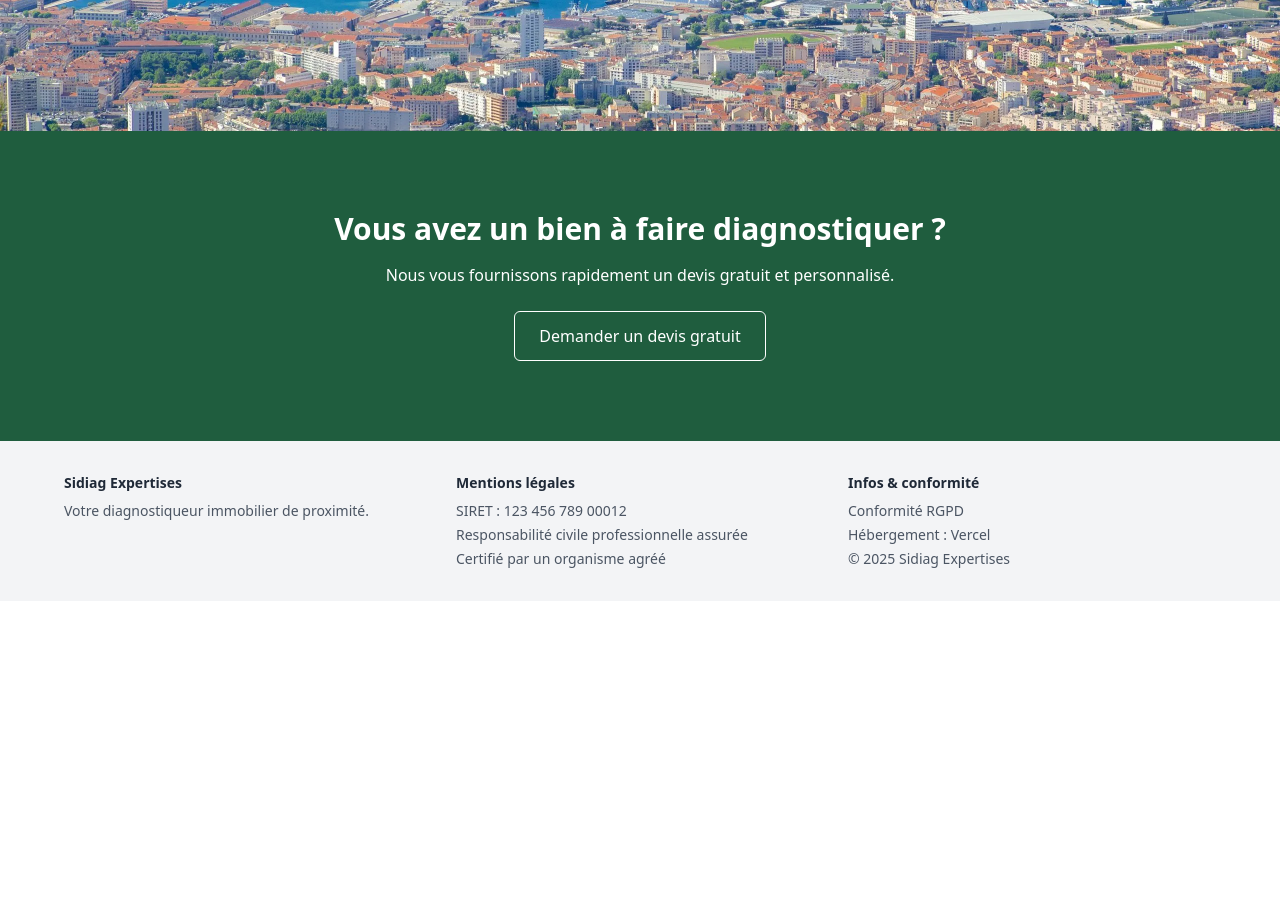
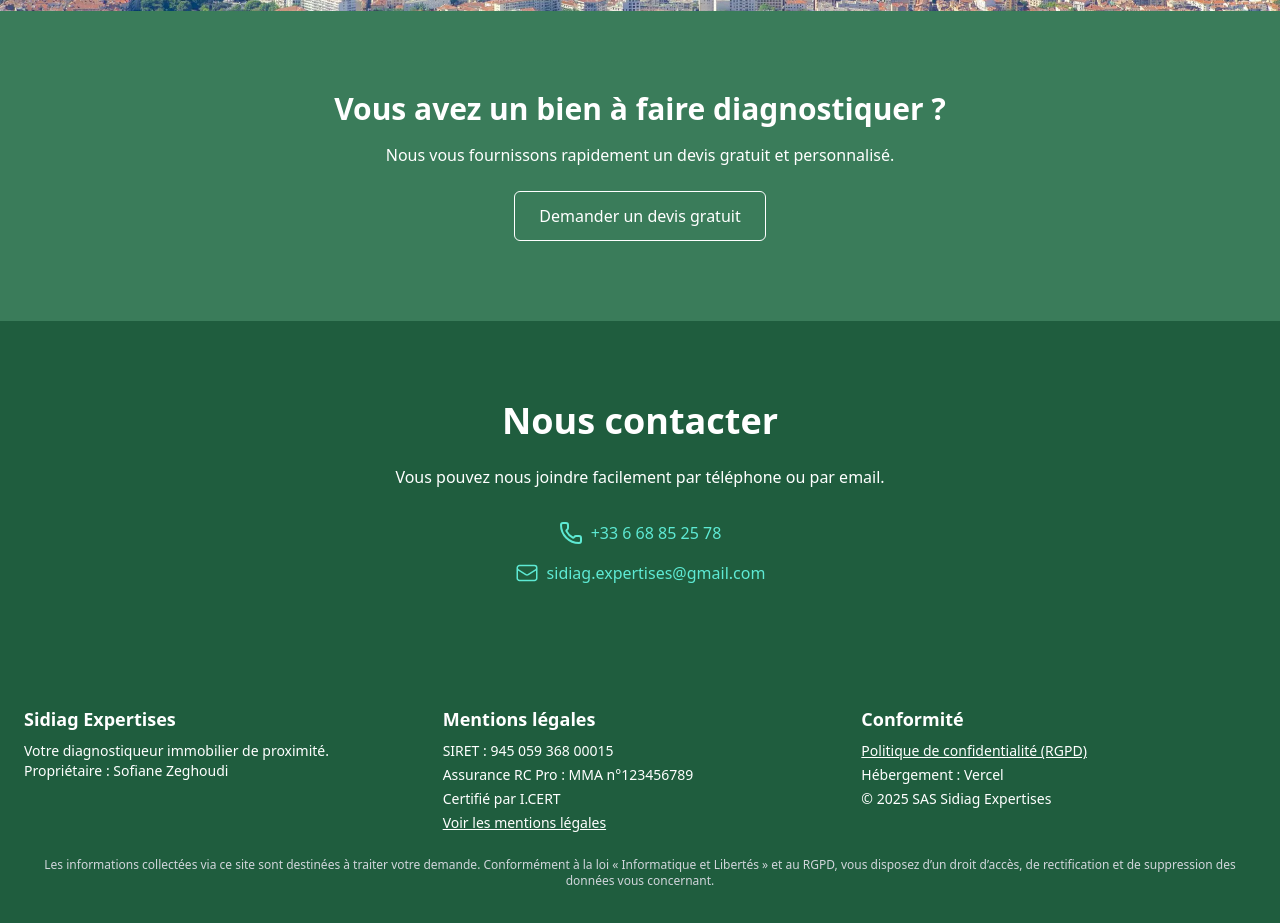
Before and after one commit to Adrien-Margarita/sidiag-expertises, a React (Vite) app: page / in a window 1280 px wide. Shown: the part 3180-4103 px from the top of the page. Before the commit the page ends 3781 px from the top, so only its background shows below. Built offline with nearby package versions, Linux system fonts and the light colour scheme.

Commit message:
Modification on Footer and add Privacy policy and Legal Notice page, add contact page

```diff
--- a/package.json
+++ b/package.json
@@ -8,6 +8,7 @@
     "tw-init": "tailwindcss init -p"
   },
   "dependencies": {
+    "@heroicons/react": "^2.2.0",
     "@types/react-router-dom": "^5.3.3",
     "axios": "^1.10.0",
     "lucide-react": "^0.514.0",
--- a/src/components/Footer.tsx
+++ b/src/components/Footer.tsx
@@ -1,29 +1,48 @@
 export default function Footer() {
   return (
-    <footer className="bg-gray-100 text-sm text-gray-600 px-6 py-8">
-      <div className="max-w-6xl mx-auto grid gap-6 md:grid-cols-2 lg:grid-cols-3">
+    <footer className="bg-sidiag-dark text-white text-sm px-6 py-10">
+      <div className="max-w-7xl mx-auto grid gap-6 md:grid-cols-3">
         <div>
-          <h3 className="font-semibold text-gray-800 mb-2">Sidiag Expertises</h3>
+          <h3 className="font-semibold text-lg mb-2">Sidiag Expertises</h3>
           <p>Votre diagnostiqueur immobilier de proximité.</p>
+          <p>Propriétaire : Sofiane Zeghoudi</p>
         </div>
 
         <div>
-          <h4 className="font-semibold text-gray-800 mb-2">Mentions légales</h4>
+          <h4 className="font-semibold text-lg mb-2">Mentions légales</h4>
           <ul className="space-y-1">
-            <li>SIRET : 123 456 789 00012</li>
-            <li>Responsabilité civile professionnelle assurée</li>
-            <li>Certifié par un organisme agréé</li>
+            <li>SIRET : 945 059 368 00015</li>
+            <li>Assurance RC Pro : MMA n°123456789</li>
+            <li>Certifié par I.CERT</li>
+            <li>
+              <a
+                href="/mentions-legales"
+                className="underline hover:text-sidiag-light"
+              >
+                Voir les mentions légales
+              </a>
+            </li>
           </ul>
         </div>
 
         <div>
-          <h4 className="font-semibold text-gray-800 mb-2">Infos & conformité</h4>
+          <h4 className="font-semibold text-lg mb-2">Conformité</h4>
           <ul className="space-y-1">
-            <li>Conformité RGPD</li>
+            <li>
+              <a
+                href="/politique-confidentialite"
+                className="underline hover:text-sidiag-light"
+              >
+                Politique de confidentialité (RGPD)
+              </a>
+            </li>
             <li>Hébergement : Vercel</li>
-            <li>&copy; {new Date().getFullYear()} Sidiag Expertises</li>
+            <li>&copy; {new Date().getFullYear()} SAS Sidiag Expertises</li>
           </ul>
         </div>
+      </div>
+      <div className="mt-6 text-center text-xs text-gray-300">
+        Les informations collectées via ce site sont destinées à traiter votre demande. Conformément à la loi « Informatique et Libertés » et au RGPD, vous disposez d’un droit d’accès, de rectification et de suppression des données vous concernant.
       </div>
     </footer>
   );
--- a/src/components/Header.tsx
+++ b/src/components/Header.tsx
@@ -5,9 +5,9 @@ export default function Header() {
   const [menuOpen, setMenuOpen] = useState(false);
   const navLinks = [
     { name: "Accueil", href: "/" },
-    { name: "Services", href: "#services" },
-    { name: "Qui sommes-nous ?", href: "#about" },
-    { name: "Contact", href: "#contact" },
+    { name: "Services", href: "/#services" },
+    { name: "Qui sommes-nous ?", href: "/#about" },
+    { name: "Contact", href: "/contact" },
   ];
 
   return (
--- /dev/null
+++ b/src/components/ScrollToHash.tsx
@@ -0,0 +1,17 @@
+import { useEffect } from "react";
+import { useLocation } from "react-router-dom";
+
+export default function ScrollToHash() {
+  const location = useLocation();
+
+  useEffect(() => {
+    if (location.hash) {
+      const el = document.querySelector(location.hash);
+      if (el) {
+        el.scrollIntoView({ behavior: "smooth" });
+      }
+    }
+  }, [location]);
+
+  return null;
+}
--- a/src/main.tsx
+++ b/src/main.tsx
@@ -5,14 +5,22 @@ import App from './App';
 import Thanks from './pages/Thanks';
 import Layout from './components/Layout';
 import './styles/index.css';
+import ContactPage from './pages/Contact';
+import ScrollToHash from './components/ScrollToHash';
+import LegalNotices from './pages/LegalNotices';
+import PrivacyPolicy from './pages/PrivacyPolicy';
 
 ReactDOM.createRoot(document.getElementById('root')!).render(
   <React.StrictMode>
     <BrowserRouter>
+    <ScrollToHash />
       <Layout>
         <Routes>
           <Route path="/" element={<App />} />
           <Route path="/merci" element={<Thanks />} />
+          <Route path="/contact" element={<ContactPage />} />
+          <Route path="/mentions-legales" element={<LegalNotices />} />
+          <Route path="/politique-confidentialite" element={<PrivacyPolicy />} />
         </Routes>
       </Layout>
     </BrowserRouter>
--- /dev/null
+++ b/src/pages/Contact.tsx
@@ -0,0 +1,51 @@
+import { PhoneIcon, EnvelopeIcon } from '@heroicons/react/24/outline';
+import QuoteForm from '../components/QuoteForm';
+
+export default function ContactPage() {
+  return (
+    <main className="mt-16">
+        {/* Image de couverture */}
+      <div>
+        <img
+        src="./contact.webp"
+        alt="maison en croquis avec DPE"
+        className="w-full h-[30vh] object-cover"
+        />
+      </div>
+      {/* Section Informations de contact */}
+      <section className="bg-sidiag-dark text-white px-6 py-20">
+        <div className="max-w-3xl mx-auto text-center">
+          <h1 className="text-2xl md:text-4xl font-bold mb-6">Nous contacter</h1>
+          <p className="mb-8 text-sm md:text-base">
+            Vous pouvez nous joindre facilement par téléphone ou par email.
+          </p>
+          <div className="flex flex-col items-center space-y-4">
+            {/* Numéro de téléphone cliquable */}
+            <a
+              href="tel:+33668852578"
+              className="inline-flex items-center text-teal-300 hover:text-teal-400"
+            >
+              <PhoneIcon className="w-6 h-6 mr-2" />
+              <span>+33 6 68 85 25 78</span>
+            </a>
+            {/* Adresse email cliquable */}
+            <a
+              href="mailto:sidiag.expertises@gmail.com"
+              className="inline-flex items-center text-teal-300 hover:text-teal-400"
+            >
+              <EnvelopeIcon className="w-6 h-6 mr-2" />
+              <span>sidiag.expertises@gmail.com</span>
+            </a>
+          </div>
+        </div>
+      </section>
+
+      {/* Section Formulaire de devis */}
+      <section className="px-6 py-20">
+        <div className="max-w-3xl mx-auto">
+          <QuoteForm />
+        </div>
+      </section>
+    </main>
+  );
+}
--- a/src/pages/HomePage.tsx
+++ b/src/pages/HomePage.tsx
@@ -1,3 +1,5 @@
+import { EnvelopeIcon } from "@heroicons/react/24/outline";
+import { PhoneIcon } from "lucide-react";
 import QuoteForm from "../components/QuoteForm";
 
 export default function HomePage() {
@@ -121,14 +123,14 @@ export default function HomePage() {
 
     {/* Image desktop avec parallax */}
     <div
-        className="hidden md:block w-full h-[50vh] bg-fixed bg-center bg-cover"
+        className="hidden md:block w-full h-[35vh] bg-fixed bg-center bg-cover"
         style={{ backgroundImage: "url('/toulon.webp')" }}>
     </div>
 </section>
 
 
     {/* Call to action */}
-    <section className="bg-sidiag-dark text-white text-center px-6 py-20">
+    <section className="bg-sidiag-medium text-white text-center px-6 py-20">
         <h2 className="text-2xl md:text-3xl font-bold mb-4">
             Vous avez un bien à faire diagnostiquer ?
         </h2>
@@ -142,6 +144,34 @@ export default function HomePage() {
             Demander un devis gratuit
         </a>
     </section>
+
+    {/* Contact */}
+    <section className="bg-sidiag-dark text-white px-6 py-20">
+        <div className="max-w-3xl mx-auto text-center">
+          <h1 className="text-2xl md:text-4xl font-bold mb-6">Nous contacter</h1>
+          <p className="mb-8 text-sm md:text-base">
+            Vous pouvez nous joindre facilement par téléphone ou par email.
+          </p>
+          <div className="flex flex-col items-center space-y-4">
+            {/* Numéro de téléphone cliquable */}
+            <a
+              href="tel:+33668852578"
+              className="inline-flex items-center text-teal-300 hover:text-teal-400"
+            >
+              <PhoneIcon className="w-6 h-6 mr-2" />
+              <span>+33 6 68 85 25 78</span>
+            </a>
+            {/* Adresse email cliquable */}
+            <a
+              href="mailto:sidiag.expertises@gmail.com"
+              className="inline-flex items-center text-teal-300 hover:text-teal-400"
+            >
+              <EnvelopeIcon className="w-6 h-6 mr-2" />
+              <span>sidiag.expertises@gmail.com</span>
+            </a>
+          </div>
+        </div>
+      </section>
 </main>
   );
 }
--- /dev/null
+++ b/src/pages/LegalNotices.tsx
@@ -0,0 +1,39 @@
+export default function LegalNotices() {
+  return (
+    <main className="mt-16 px-4 py-10 max-w-4xl mx-auto text-gray-700">
+      <h1 className="text-3xl font-bold text-sidiag-dark mb-6">
+        Mentions légales
+      </h1>
+
+      <section className="space-y-4 text-sm md:text-base">
+        <p><strong>Éditeur du site :</strong><br />
+          Sidiag Expertises<br />
+          Responsable de publication : Sofiane ZEGHOUDI<br />
+          Adresse : 384 avenue du 15ème corps, 83200 Toulon, France<br />
+          Téléphone : +33 6 68 85 25 78<br />
+          E‑mail : sidiag.expertises@gmail.com<br />
+          SIRET : 945 059 368 00015<br />
+          Certifié par l’organisme agréé : <br />
+          Assurance Responsabilité Civile Professionnelle :
+        </p>
+
+        <p><strong>Hébergement :</strong><br />
+          Vercel Inc., 440 N Barranca Ave #4133, Covina, CA 91723, États‑Unis.<br />
+          www.vercel.com
+        </p>
+
+        <p><strong>Propriété intellectuelle :</strong><br />
+          Le contenu de ce site (textes, images, logo) est la propriété exclusive de Sidiag Expertises. Toute reproduction ou utilisation sans autorisation est interdite.
+        </p>
+
+        <p><strong>Conditions d’utilisation :</strong><br />
+          L’utilisation de ce site implique l’acceptation pleine et entière des conditions générales d’utilisation décrites dans la présente page.
+        </p>
+
+        <p><strong>Liens externes :</strong><br />
+          Sidiag Expertises décline toute responsabilité quant au contenu des sites vers lesquels des liens sont proposés.
+        </p>
+      </section>
+    </main>
+  );
+}
--- /dev/null
+++ b/src/pages/PrivacyPolicy.tsx
@@ -0,0 +1,49 @@
+export default function PrivacyPolicy() {
+  return (
+    <main className="mt-16 px-4 py-10 max-w-4xl mx-auto text-gray-700">
+      <h1 className="text-3xl font-bold text-sidiag-dark mb-6">
+        Politique de confidentialité (RGPD)
+      </h1>
+
+      <section className="space-y-4 text-sm md:text-base">
+        <p>
+          Sidiag Expertises attache une grande importance à la protection de vos données personnelles et s’engage à respecter la réglementation en vigueur, notamment le RGPD et la loi Informatique et Libertés.
+        </p>
+
+        <p><strong>Données collectées :</strong><br />
+          Nous collectons vos nom, prénom, téléphone, e‑mail et informations sur votre bien immobilier, uniquement dans le cadre du traitement de votre demande.
+        </p>
+
+        <p><strong>Finalité du traitement :</strong><br />
+          Ces données sont utilisées exclusivement pour répondre à vos demandes, vous contacter et assurer la gestion de la relation client.
+        </p>
+
+        <p><strong>Durée de conservation :</strong><br />
+          Vos données sont conservées pendant une durée maximale de 3 ans après la fin de la relation commerciale.
+        </p>
+
+        <p><strong>Vos droits :</strong><br />
+          Vous pouvez demander l’accès, la rectification ou la suppression de vos données en nous contactant à sidiag.expertises@gmail.com ou par téléphone au +33 6 68 85 25 78.
+        </p>
+
+        <p><strong>Cookies :</strong><br />
+            Ce site utilise Google Analytics 4, un service d’analyse d’audience Internet fourni par Google LLC.
+            Google Analytics utilise des cookies et d’autres traceurs pour collecter des informations anonymisées sur la navigation des visiteurs, à des fins statistiques et pour améliorer nos services.
+
+            Les données collectées par Google Analytics peuvent inclure : pages visitées, durée de la visite, type d’appareil et navigateur utilisés, localisation approximative, etc.
+            Ces données sont transmises à des serveurs de Google situés aux États-Unis et peuvent être utilisées par Google conformément à ses propres politiques.
+
+            Conformément à la réglementation, ces traceurs ne sont déposés qu’après recueil explicite de votre consentement lors de votre première visite sur le site.
+            Vous pouvez retirer votre consentement à tout moment en modifiant vos préférences dans la bannière de gestion des cookies ou en configurant votre navigateur.
+
+            Pour plus d’informations, vous pouvez consulter la politique de confidentialité de Google :
+            https://policies.google.com/privacy
+        </p>
+
+        <p><strong>Contact :</strong><br />
+          Pour toute question relative à vos données, contactez‑nous à : sidiag.expertises@gmail.com
+        </p>
+      </section>
+    </main>
+  );
+}
```
Also changed, not shown: public/contact.webp (added), 1 other file (tests, documents, lock files or other folders).
